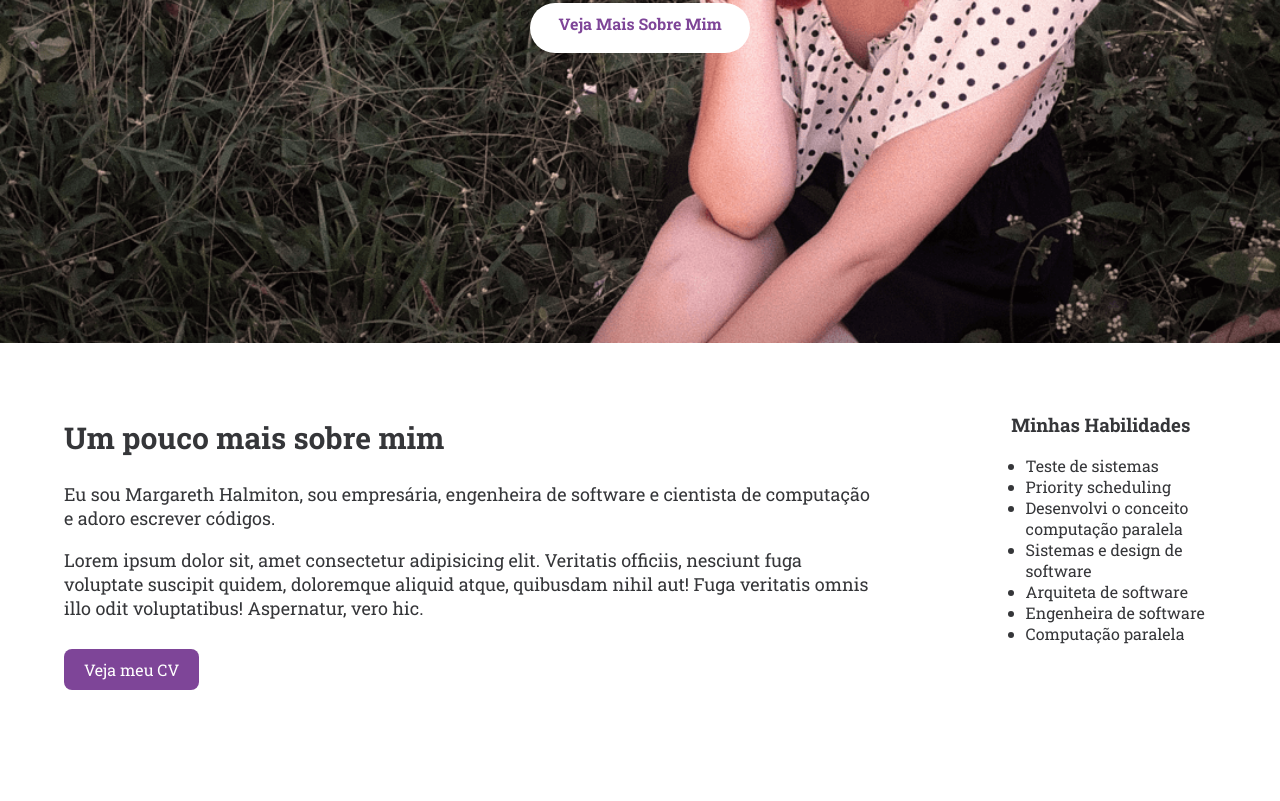
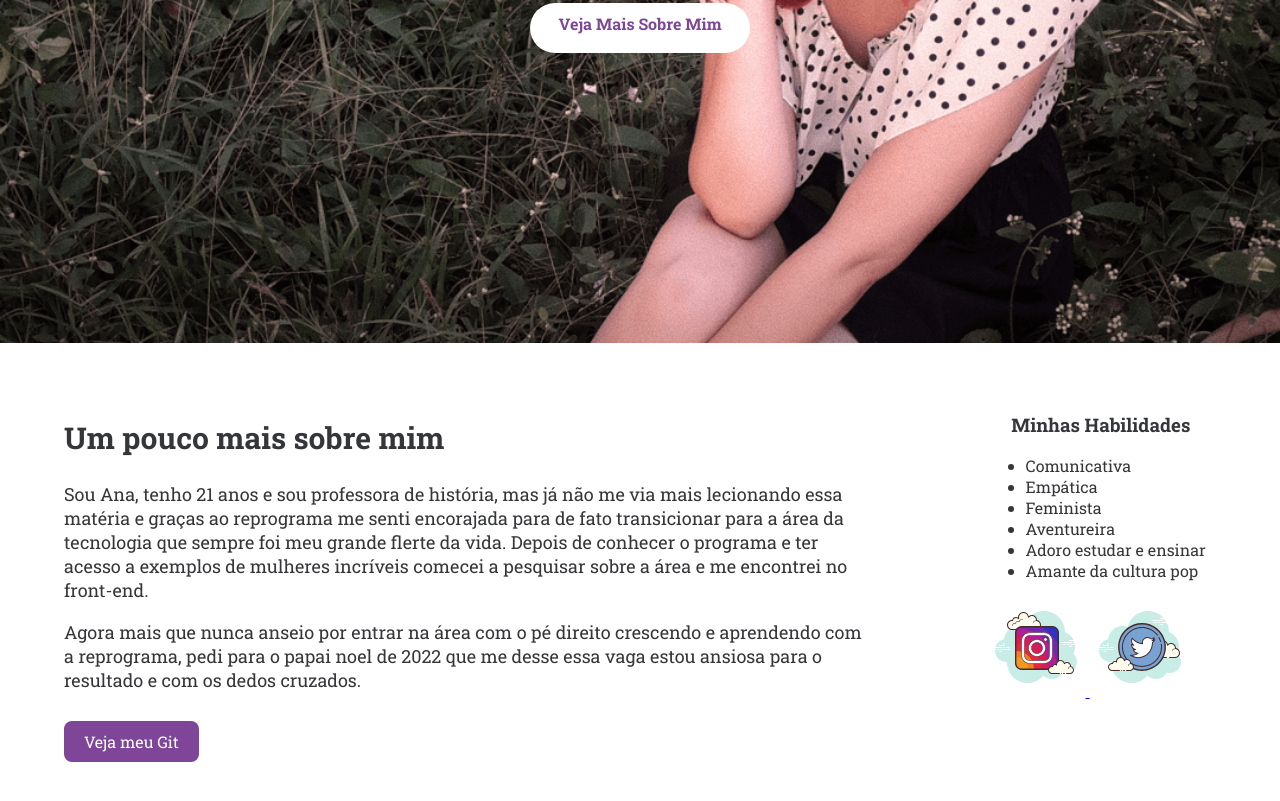
Before and after one commit to Analuizanobrega/oficina-frontend, a plain HTML site: page index.html in a window 1280 px wide. Shown: the part 377-1178 px from the top of the page. Before the commit the page ends 1107 px from the top, so only its background shows below. Drawn offline with Linux system fonts and the light colour scheme.

Commit message:
ultimas mudanças no site
adicionei botões que direcionam a minhas redes sociais, atualizei os textos.

```diff
--- a/css/style.css
+++ b/css/style.css
@@ -97,3 +97,8 @@ body{
 .habilidades h3{
     text-align: center;
 }
+
+.social img:hover{
+    transition: 300ms;
+    transform: scale(1.1);
+}
--- a/index.html
+++ b/index.html
@@ -4,11 +4,15 @@
     <meta charset="UTF-8">
     <meta http-equiv="X-UA-Compatible" content="IE=edge">
     <meta name="viewport" content="width=device-width, initial-scale=1.0">
-    <title>workshop Reprograma</title>
+    <title>workshop Reprograma - Ana Nóbrega</title>
+
     <link rel="stylesheet" href="css/style.css">
+
     <link rel="preconnect" href="https://fonts.googleapis.com">
     <link rel="preconnect" href="https://fonts.gstatic.com" crossorigin>
     <link href="https://fonts.googleapis.com/css2?family=Roboto+Slab:wght@400;500;700&family=Silkscreen&display=swap" rel="stylesheet">
+
+    <link rel="shortcut icon" href="img/favicon.ico" type="image/x-icon">
 </head>
 <body>
    <div class="banner">
@@ -20,27 +24,35 @@
 
        <div class="descricao">
         <h2>Um pouco mais sobre mim</h2>
-        <p>Eu sou Margareth Halmiton, sou empresária, engenheira de software e cientista de computação e adoro escrever códigos.</p>
-        <p>Lorem ipsum dolor sit, amet consectetur adipisicing elit. Veritatis officiis, nesciunt fuga voluptate suscipit quidem, doloremque aliquid atque, quibusdam nihil aut! Fuga veritatis omnis illo odit voluptatibus! Aspernatur, vero hic.</p>
+        <p>Sou Ana, tenho 21 anos e sou professora de história, mas já não me via mais lecionando essa matéria e graças ao reprograma me senti encorajada para de fato transicionar para a área da tecnologia que sempre foi meu grande flerte da vida. Depois de conhecer o programa e ter acesso a exemplos de mulheres incríveis comecei a pesquisar sobre a área e me encontrei no front-end.</p>
+        <p>Agora mais que nunca anseio por entrar na área com o pé direito crescendo e aprendendo com a reprograma, pedi para o papai noel de 2022 que me desse essa vaga estou ansiosa para o resultado e com os dedos cruzados.</p>
         <br>
-        <a href="https://github.com/Analuizanobrega" target="_blank" > Veja meu CV </a>
+        <a href="https://github.com/Analuizanobrega/oficina-frontend" target="_blank" > Veja meu Git </a>
 
      </div>
      <div class="habilidades">
         <h3>Minhas Habilidades</h3>
         <ul>
-            <li>Teste de sistemas</li>
-            <li>Priority scheduling</li>
-            <li>Desenvolvi o conceito computação paralela</li>
-            <li>Sistemas e design de software</li>
-            <li>Arquiteta de software</li>
-            <li>Engenheira de software</li>
-            <li>Computação paralela</li>
+            <li>Comunicativa</li>
+            <li>Empática</li>
+            <li>Feminista</li>
+            <li>Aventureira</li>
+            <li>Adoro estudar e ensinar</li>
+            <li>Amante da cultura pop</li>
         </ul>
+        <div class="social">
+            <a href="https://www.instagram.com/AnaMaisHumana/" target="_blank">
+                <img src="img/icon-instagram.svg" alt="icone do instagram">
+            </a>
+            <a href="https://twitter.com/AnaMaisHumana" target="_blank">
+                <img src="img/icon-twitter.svg" alt="icone twitter">
+            </a>
+        </div>
      </div>
    </div>
 
 
 
+
 </body>
 </html>
```
Also changed, not shown: img/favicon.ico (added), img/icon-instagram.svg (added), img/icon-twitter.svg (added).
